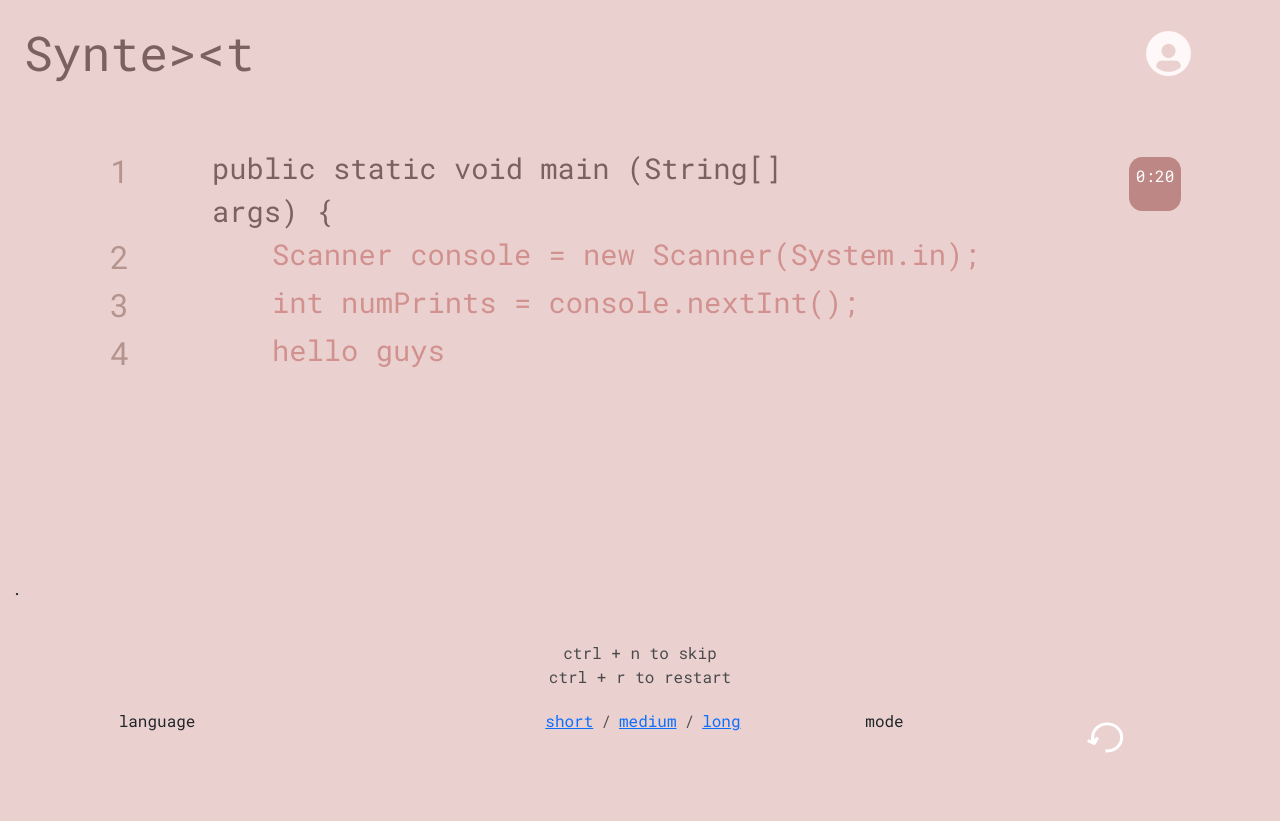
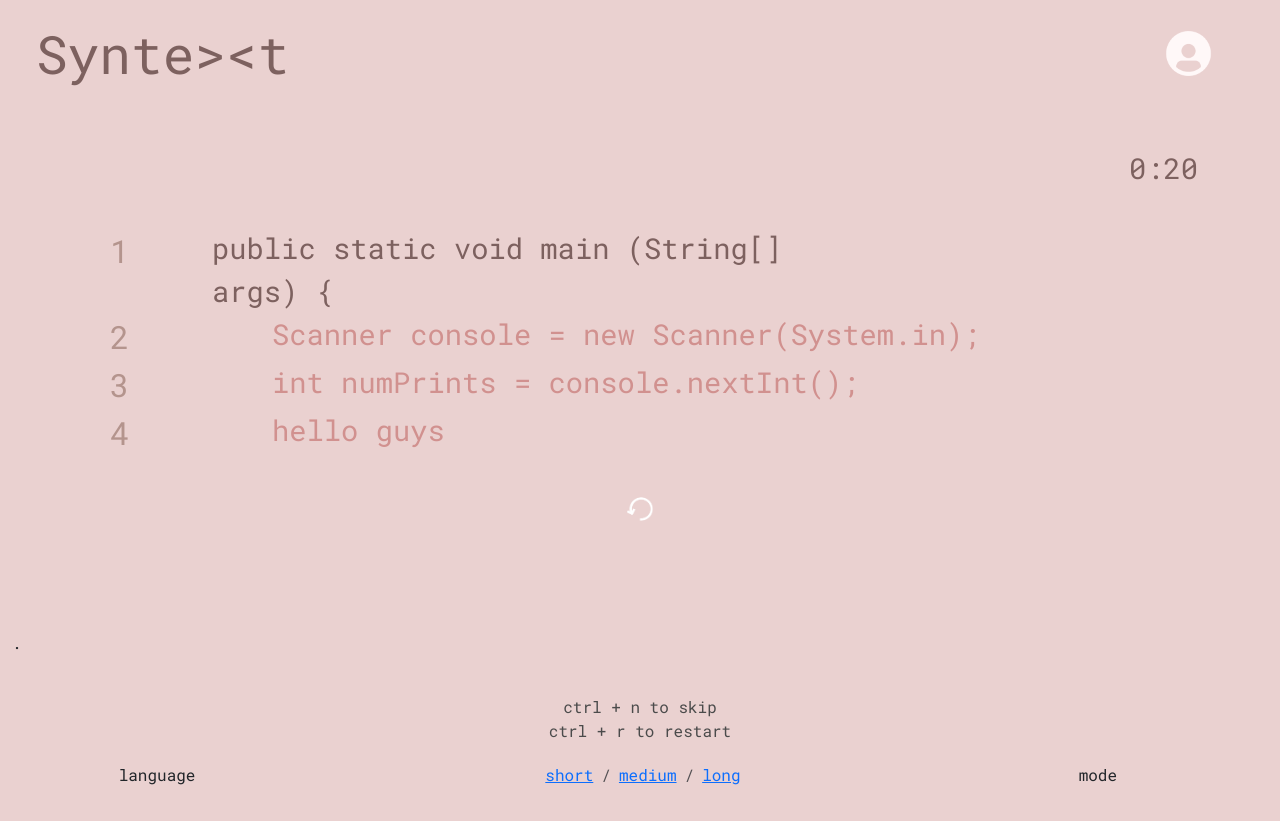
Before and after one commit to hcp-uw/syntext, a React (Create React App) app in the folder client/: page / in a window 1280 px wide. Built offline with nearby package versions, Linux system fonts and the light colour scheme.

Commit message:
adjusting layout

```diff
--- a/client/src/Components/RestartButton/RestartButton.js
+++ b/client/src/Components/RestartButton/RestartButton.js
@@ -2,7 +2,7 @@ import restart from "./restart.png";
 
 const RestartButton = () => {
     return (
-        <img src={restart} style={{width: "65%", height: "95%", paddingBottom: 50}}></img>
+        <img src={restart} style={{paddingTop: 10, width: "3%"}}></img>
     )
 }
 
--- a/client/src/index.js
+++ b/client/src/index.js
@@ -25,8 +25,8 @@ root.render(
         <Row>
           <Navbar>
             <Container fluid>
-              <Navbar.Brand style={{fontSize: "3em", color: "rgba(125, 97, 95, 1)"}} href="/">Synte&gt;&lt;t</Navbar.Brand>
-              <Navbar.Text style={{paddingRight: 20, color: "white"}}><IconNavBar /></Navbar.Text>
+              <Navbar.Brand style={{fontSize: "3.3em", color: "rgba(125, 97, 95, 1)", paddingLeft: 12}} href="/">Synte&gt;&lt;t</Navbar.Brand>
+              <Navbar.Text style={{color: "white"}}><IconNavBar /></Navbar.Text>
             </Container>
           </Navbar>
           {/* <Stack direction="horizontal" gap={2}>
@@ -39,9 +39,10 @@ root.render(
         </Row>
 
         <Row>
-          <Col md={{span: 1, offset: 0}} style={{fontSize: "2em", color: "rgba(180, 148, 141, 1)", paddingLeft: 110, paddingTop: 40}}>1</Col>
-          <Col md={{span: 7}} style={{fontSize: "1.8em", color: "rgba(125, 97, 95, 1)", paddingLeft: 90, paddingTop: 40, whiteSpace: "no-wrap"}}>public static void main (String[] args) &#123;</Col>
-          <Col md={{offset: 1}} style={{paddingTop: 50, paddingLeft: "12%"}}><Timer /></Col>
+          <Col md={{span: 1, offset: 0}} style={{fontSize: "2em", color: "rgba(180, 148, 141, 1)", paddingLeft: 110, paddingTop: 120}}>1</Col>
+          <Col md={{span: 7}} style={{fontSize: "1.8em", color: "rgba(125, 97, 95, 1)", paddingLeft: 90, paddingTop: 120, whiteSpace: "no-wrap"}}>public static void main (String[] args) &#123;</Col>
+          <Col md={{offset: 1}} style={{fontSize: "1.8em", color: "rgba(125, 97, 95, 1)", paddingTop: 40, paddingLeft: "12%"}}>0:20</Col>
+
         </Row>
 
         <Row>
@@ -60,7 +61,11 @@ root.render(
         </Row>
 
         <Row>
-          <Col style={{paddingTop: 200}}>.</Col>
+          <Col> <div style={{display: 'flex', alignItems: 'center', justifyContent: 'center', paddingTop: 20}}><RestartButton /></div></Col>
+        </Row>
+
+        <Row>
+          <Col style={{paddingTop: 100}}>.</Col>
         </Row>
 
         <Row>
@@ -93,8 +98,7 @@ root.render(
         <Row>
           <Col md={{offset: 1, span: 1}} style={{paddingTop: 20}}>language</Col>
           <Col md={{offset: 3, span: 3}} style={{paddingTop: 20}}><Methods /></Col>
-          <Col md={{offset: 0, span: 1}} style={{paddingTop: 20}}>mode</Col>
-          <Col md={{offset: 1, span: 1}} style={{paddingTop: 20}}><RestartButton /></Col>
+          <Col md={{offset: 2, span: 1}} style={{paddingTop: 20}}>mode</Col>
         </Row>
       </Container>
 
```
